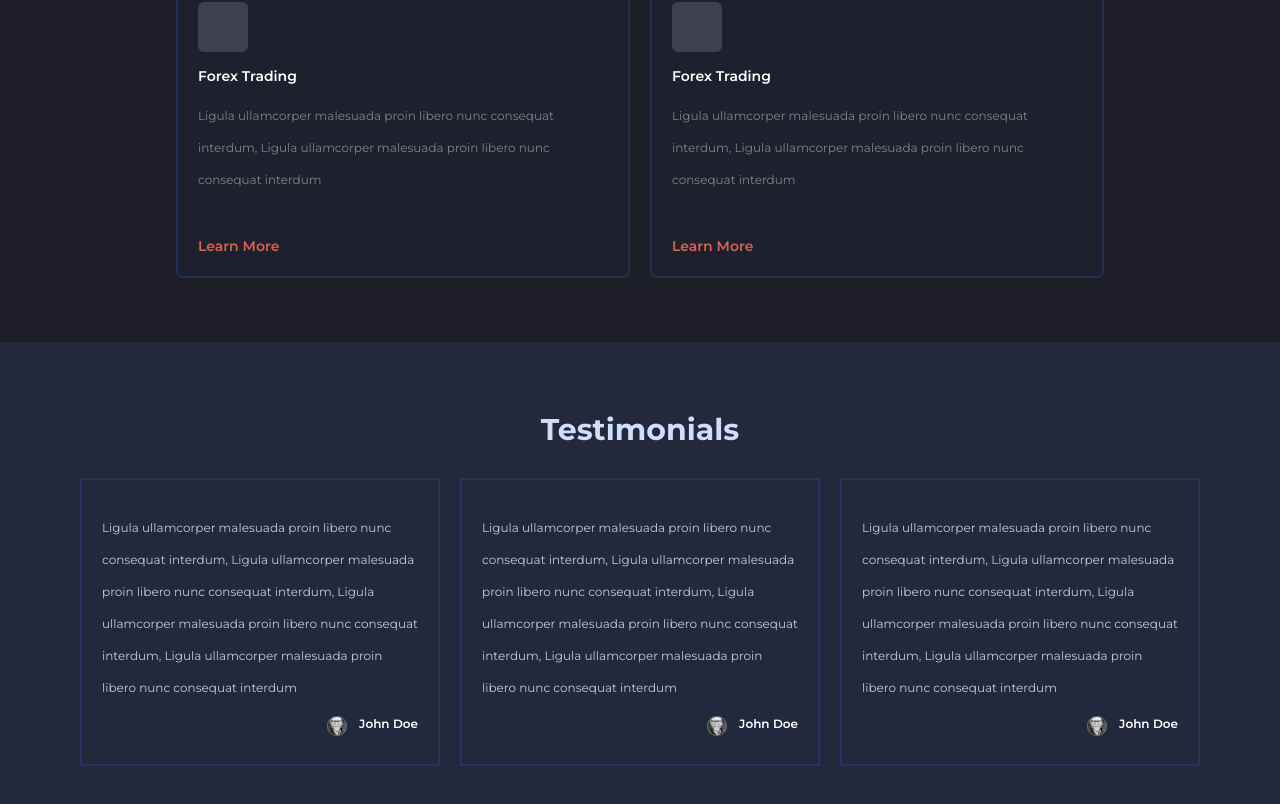
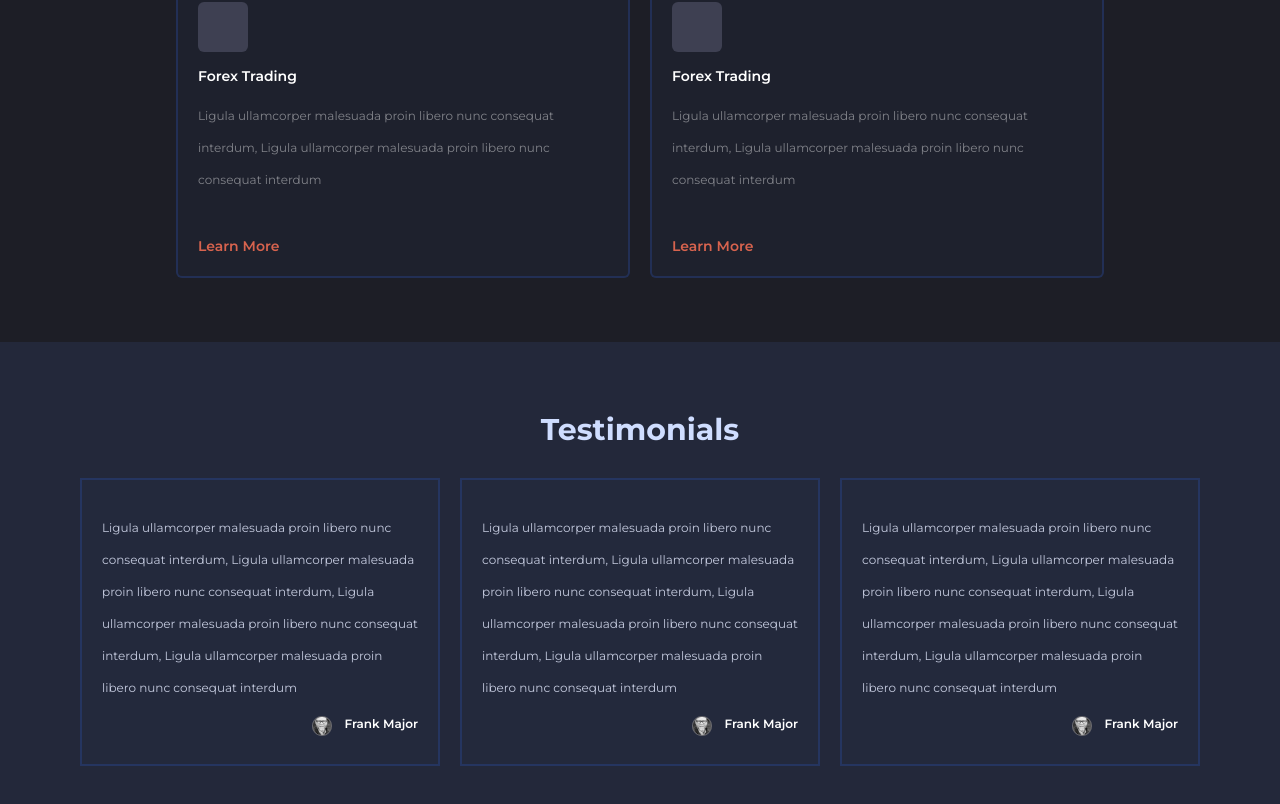
Before and after one commit to HamidTech360/swiftTelecoms, a React (Vite) app: page / in a window 1280 px wide. Shown: the part 2900-3704 px from the top of the page. Built offline with nearby package versions, Linux system fonts and the light colour scheme.

Commit message:
error fixed

```diff
--- a/src/screens/Home/Testimonial.tsx
+++ b/src/screens/Home/Testimonial.tsx
@@ -46,7 +46,9 @@ function Testimonial() {
                 alt="imagr"
                 className="mr-3"
               />{' '}
-              <p className="text-[#FFF] text-xs font-semibold mt-0">John Doe</p>
+              <p className="text-[#FFF] text-xs font-semibold mt-0">
+                Frank Major
+              </p>
             </div>
           </div>
         ))}
```
